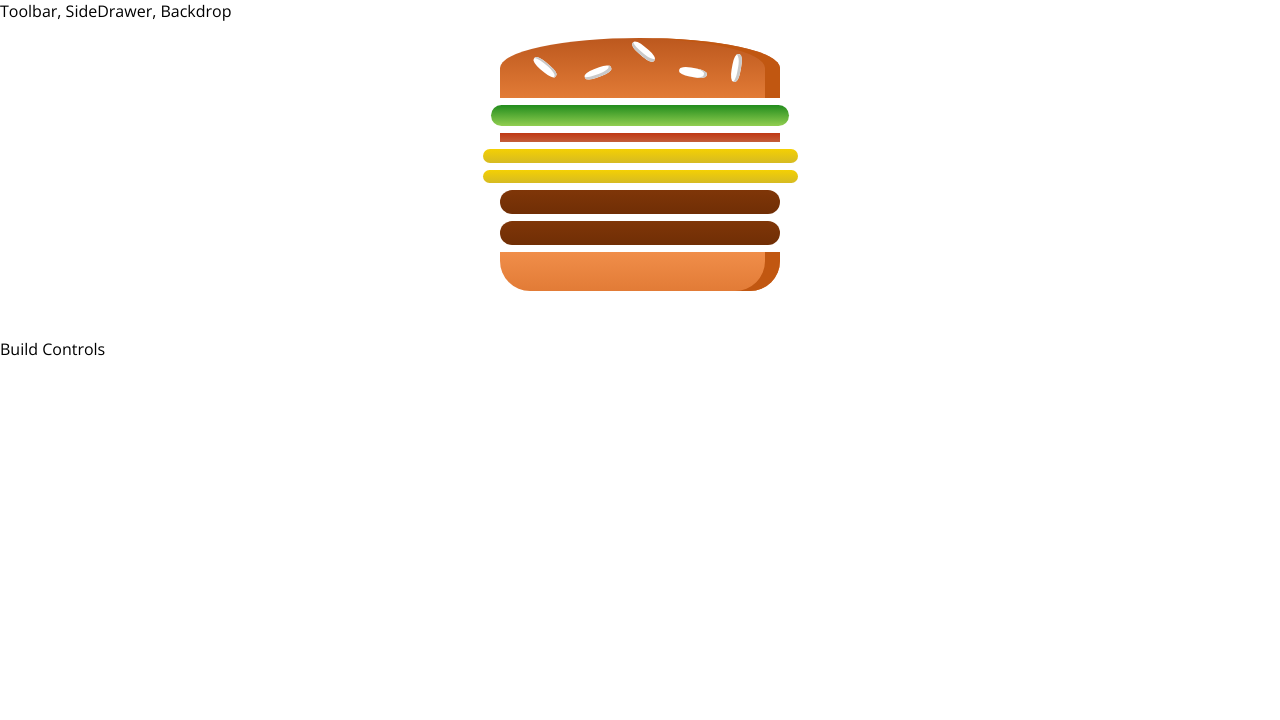
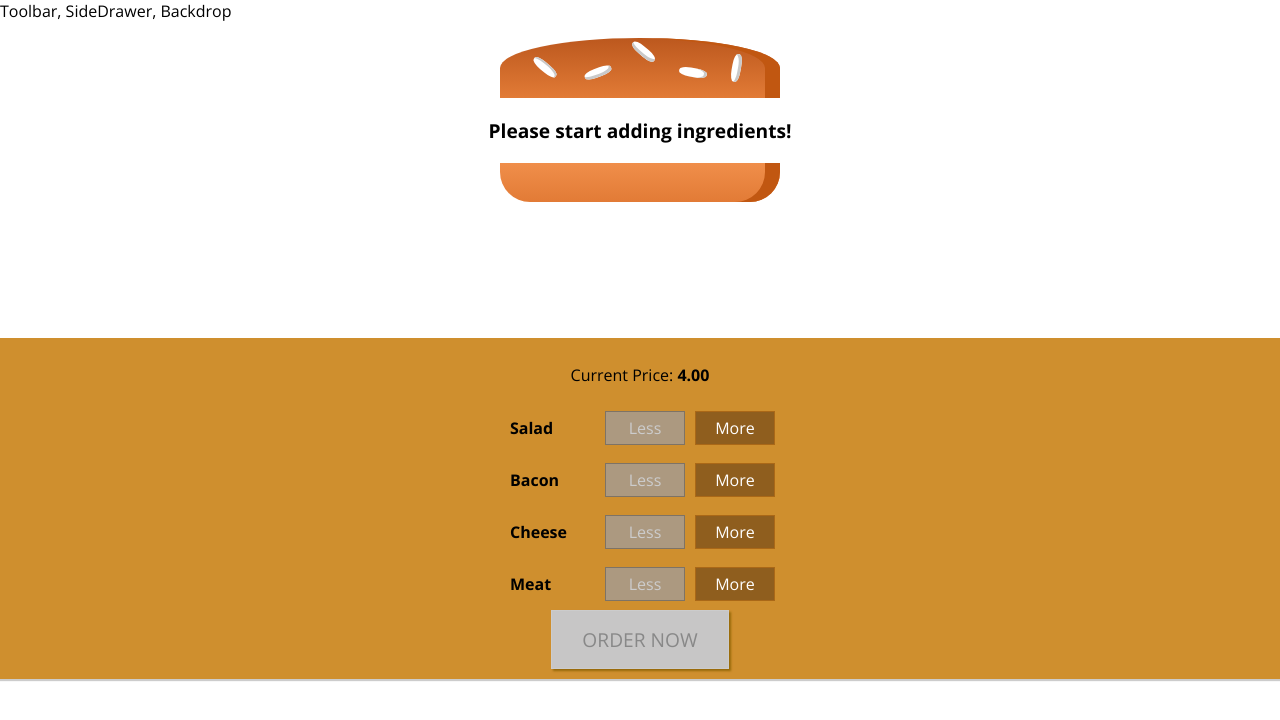
Before and after one commit to saurabhsen24/burger-builder, a React (Create React App) app: page / in a window 1280 px wide. Shown: the top 720 px of the page. Built offline with nearby package versions, Linux system fonts and the light colour scheme.

Commit message:
add build controls

```diff
--- /dev/null
+++ b/src/components/Burger/BuildControls/BuildControl/BuildControl.js
@@ -0,0 +1,18 @@
+import React from 'react';
+
+import classes from './BuildControl.module.css';
+
+const buildControl = (props) => (
+    <div className={ classes.BuildControl }>
+        <div className={ classes.Label }>{ props.label }</div>
+        <button
+        className={ classes.Less }
+        onClick={props.removed}
+        disabled={props.disabled}
+        >Less</button>
+
+        <button className={ classes.More } onClick={props.added}>More</button>
+    </div>
+);
+
+export default buildControl;
--- /dev/null
+++ b/src/components/Burger/BuildControls/BuildControl/BuildControl.module.css
@@ -0,0 +1,58 @@
+.BuildControl {
+  display: flex;
+  justify-content: space-between;
+  align-items: center;
+  margin: 5px 0;
+}
+
+.BuildControl button {
+  display: block;
+  font: inherit;
+  padding: 5px;
+  margin: 0 5px;
+  width: 80px;
+  border: 1px solid #aa6817;
+  cursor: pointer;
+  outline: none;
+}
+
+.BuildControl button:disabled {
+  background-color: #ac9980;
+  border: 1px solid #7e7365;
+  color: #ccc;
+  cursor: default;
+}
+
+.BuildControl button:hover:disabled {
+  background-color: #ac9980;
+  color: #ccc;
+  cursor: not-allowed;
+}
+
+.Label {
+  padding: 10px;
+  font-weight: bold;
+  width: 80px;
+}
+
+.BuildControl .Less {
+  background-color: #d39952;
+  color: white;
+}
+
+.BuildControl .More {
+  background-color: #8f5e1e;
+  color: white;
+}
+
+.BuildControl .Less:hover,
+.BuildControl .Less:active {
+  background-color: #daa972;
+  color: white;
+}
+
+.BuildControl .More:hover,
+.BuildControl .More:active {
+  background-color: #99703f;
+  color: white;
+}
--- /dev/null
+++ b/src/components/Burger/BuildControls/BuildControls.js
@@ -0,0 +1,31 @@
+import React from 'react';
+import BuildControl from './BuildControl/BuildControl';
+import classes from './BuildControls.module.css'
+
+
+const controls = [
+    { label: 'Salad', type: 'salad' },
+    { label: 'Bacon', type: 'bacon' },
+    { label: 'Cheese', type: 'cheese' },
+    { label: 'Meat', type: 'meat' },
+];
+
+const buildControls = (props) => (
+    <div className={ classes.BuildControls }>
+        <p>Current Price: <strong>{props.price.toFixed(2)}</strong></p>
+        {controls.map(ctrl =>
+        <BuildControl
+        key={ctrl.label}
+        label={ctrl.label}
+        added = {() => props.ingredientAdded(ctrl.type)}
+        removed = { () => props.ingredientRemoved(ctrl.type) }
+        disabled={props.disabled[ctrl.type]}/>
+        )}
+
+        <button
+        className={classes.OrderButton}
+        disabled={!props.purchasable}>ORDER NOW</button>
+    </div>
+);
+
+export default buildControls;
--- /dev/null
+++ b/src/components/Burger/BuildControls/BuildControls.module.css
@@ -0,0 +1,52 @@
+.BuildControls {
+  width: 100%;
+  background-color: #cf8f2e;
+  display: flex;
+  flex-flow: column;
+  align-items: center;
+  box-shadow: 0 2px 1px #ccc;
+  margin: auto;
+  padding: 10px 0;
+}
+
+.OrderButton {
+  background-color: #dad735;
+  outline: none;
+  cursor: pointer;
+  border: 1px solid #966909;
+  color: #966909;
+  font-family: inherit;
+  font-size: 1.2em;
+  padding: 15px 30px;
+  box-shadow: 2px 2px 2px #966909;
+}
+
+.OrderButton:hover,
+.OrderButton:active {
+  background-color: #a0db41;
+  border: 1px solid #966909;
+  color: #966909;
+}
+
+.OrderButton:disabled {
+  background-color: #c7c6c6;
+  cursor: not-allowed;
+  border: 1px solid #ccc;
+  color: #888888;
+}
+
+.OrderButton:not(:disabled) {
+  animation: enable 0.3s linear;
+}
+
+@keyframes enable {
+  0% {
+    transform: scale(1);
+  }
+  60% {
+    transform: scale(1.1);
+  }
+  100% {
+    transform: scale(1);
+  }
+}
--- a/src/containers/BurgerBuilder/BurgerBuilder.js
+++ b/src/containers/BurgerBuilder/BurgerBuilder.js
@@ -1,23 +1,97 @@
 import React, { Component } from 'react';
+import BuildControls from '../../components/Burger/BuildControls/BuildControls';
 import Burger from '../../components/Burger/Burger';
 import Auxiliary from '../../hoc/Auxiliary';
+
+const INGREDIENT_PRICES = {
+    salad: 0.5,
+    cheese: 0.4,
+    meat: 1.3,
+    bacon: 0.7
+};
 
 class BurgerBuilder extends Component {
 
     state = {
         ingredients: {
-            salad: 1,
-            bacon: 1,
-            cheese: 2,
-            meat: 2
+            salad: 0,
+            bacon: 0,
+            cheese: 0,
+            meat: 0
+        },
+        totalPrice: 4,
+        purchasable: false
+    }
+
+    updatePurchaseState(ingredients) {
+        const sum = Object.keys(ingredients)
+        .map(igKey => {
+            return ingredients[igKey]
+        })
+        .reduce((sum, el) => {
+            return sum + el;
+        },0)
+        this.setState({purchasable: sum > 0})
+    }
+
+    addIngredientHandler = (type) => {
+        const oldCount = this.state.ingredients[type];
+        const updatedCount = oldCount + 1;
+        const updatedIngredients = {
+            ...this.state.ingredients
+        };
+
+        updatedIngredients[type] = updatedCount;
+        const priceAddition = INGREDIENT_PRICES[type]
+        const oldPrice = this.state.totalPrice
+        const newPrice = oldPrice + priceAddition
+        this.setState({
+            ingredients: updatedIngredients,
+            totalPrice: newPrice
+        })
+
+        this.updatePurchaseState(updatedIngredients)
+    }
+
+    removeIngredientHandler = (type) => {
+        const oldCount = this.state.ingredients[type];
+        if(oldCount <= 0){
+            return;
         }
+        const updatedCount = oldCount - 1;
+        const updatedIngredients = {
+            ...this.state.ingredients
+        };
+
+        updatedIngredients[type] = updatedCount;
+        const priceDeduction = INGREDIENT_PRICES[type]
+        const oldPrice = this.state.totalPrice
+        const newPrice = oldPrice - priceDeduction
+        this.setState({
+            ingredients: updatedIngredients,
+            totalPrice: newPrice
+        })
+
+        this.updatePurchaseState(updatedIngredients)
     }
 
     render() {
+        const disabledInfo = {
+            ...this.state.ingredients
+        };
+
+        for(let key in disabledInfo){
+            disabledInfo[key] = disabledInfo[key] <= 0
+        }
         return (
             <Auxiliary>
                 <Burger ingredients = { this.state.ingredients }/>
-                <div>Build Controls</div>
+                <BuildControls
+                    ingredientAdded = { this.addIngredientHandler }
+                    ingredientRemoved = { this.removeIngredientHandler }
+                    disabled = {disabledInfo}
+                    price={this.state.totalPrice}
+                    purchasable={ this.state.purchasable }/>
             </Auxiliary>
         );
     }
```
Also changed, not shown: 1 other file (tests, documents, lock files or other folders).
